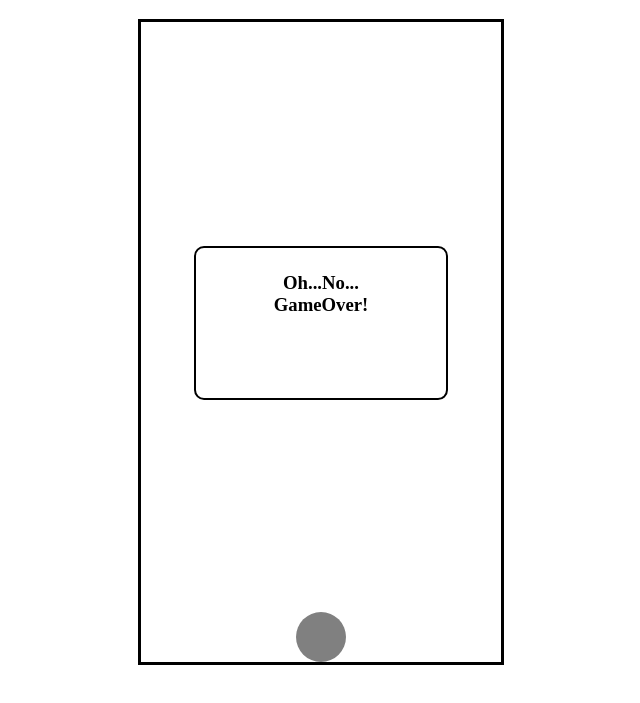
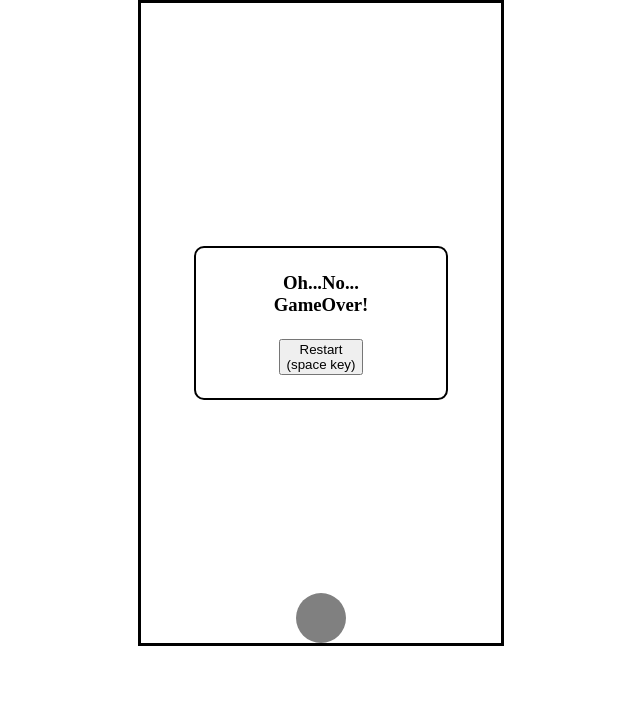
Before and after one commit to Yul310/Project01_Angry-Zverev, a plain HTML site: page index.html in a window 1280 px wide. Shown: the part 77-780 px from the top of the page, without its empty margins (319-959 px from the left). Drawn offline with Linux system fonts and the light colour scheme.

Commit message:
restarting button and function added

```diff
--- a/gameOne.js
+++ b/gameOne.js
@@ -1,4 +1,35 @@
-// GLOBAL DOM / VARIABLES
+/*========= DOM ========*/
+const container = document.getElementById('container');
+    //create a 'div'tag
+    const square = document.createElement('div');
+    container.append(square);
+    //square.style.attribute
+    square.style.border = 'solid 2px black'
+    square.style.borderRadius = '10px'
+    square.style.backgroundColor = 'white'
+    square.style.width = "250px"
+    square.style.height = "150px"
+    square.style.position = "absolute"
+    square.style.top = '50%'
+    square.style.left= '50%'
+    square.style.transform = 'translate(-50%,-50%)'
+    square.style.textAlign = 'center'
+
+    //create a 'text tag'
+    const textTag = document.createElement('h3')
+    textTag.innerText = "Oh...No...\n GameOver!"
+    square.append(textTag)
+    //textTag.style.attribute
+    textTag.style.padding= '5px 5px 5px 5px';
+   //create a 'restart button'
+   const restart = document.createElement('button')
+   restart.innerText = "Restart\n(space key)"
+   square.append(restart)
+   square.style.display = "none"
+
+
+
+/*========= VARIABLES ========*/
 let game = document.querySelector("#game");
 let zverev;
 let r = 25;//!!this variable is deciding player circle's radius & movement speed!!
@@ -9,6 +40,10 @@ game.setAttribute("width", getComputedStyle(game)["width"]);
 
 //controler
 document.addEventListener("keydown", movementHandler)
+//    restart.addEventListener("click",location.reload())
+// restart.addEventListener("keypress", space)
+
+
 
 /*=================== class Collections======================*/
 
@@ -151,8 +186,22 @@ function movementHandler(e) {
         case "ArrowRight":
             (you.x + you.radius) < game.width ? you.x += 2*r: null;
             break
+        case ' ' :
+                restarting();
+                console.log('working')
+                break
+
     }
 }
+// function space(e) {
+//     console.log("the key that was pressed was:" + e.code)
+//     switch (e.code) {
+//         case 'Space' :
+//             restarting();
+//             console.log('working')
+//             break
+//     }
+// }
 
 
 /* ================= functions ========================*/
@@ -183,6 +232,7 @@ function gameLoop() {
 
 
 
+
     // for(i=0;i<allBalls.length;i++){
     //     console.log(allBalls)
     //     allBalls[i].launch()
@@ -202,7 +252,7 @@ function detectHit(p1,p2) {
         p1.alive = false;
         p2.alive = false;
 
-       document.removeEventListener("keydown", movementHandler);
+    //    document.removeEventListener("keydown", movementHandler);
        gameOver() ;
     }
 
@@ -210,32 +260,22 @@ function detectHit(p1,p2) {
 
 //Game over Text
 function gameOver(){
-    //create a 'div'tag
-   const square = document.createElement('div');
-   const container = document.getElementById('container');
-   container.append(square);
-   //square.style.attribute
 
-   square.style.border = 'solid 2px black'
-   square.style.borderRadius = '10px'
-   square.style.width = "250px"
-   square.style.height = "150px"
-   square.style.position = "absolute"
-   square.style.top = '50%'
-   square.style.left= '50%'
-   square.style.transform = 'translate(-50%,-50%)'
-   square.style.textAlign = 'center'
-
-   //create a 'text tag'
-   const textTag = document.createElement('h3')
-   textTag.innerText = "Oh...No...\n GameOver!"
-   square.append(textTag)
-   //textTag.style.attribute
-   textTag.style.padding= '5px 5px 5px 5px';
-
+    if(you.alive){
+        square.style.display = "none"
+    }else{
+        square.style.display = "block"
+    }
 
 }
+function restarting(){
+ location.reload()
 
+}
+//Run Game
+function runGame() {
+    setInterval(gameLoop,45);
+}
 
 
 // function constructingBalls(){
@@ -251,7 +291,8 @@ function gameOver(){
 // }
 
 /* ================= Running Game ========================*/
-const runGame = setInterval(gameLoop,45);
+
+    runGame();
 
 
 // constructingBalls()
--- a/index.html
+++ b/index.html
@@ -10,9 +10,9 @@
 </head>
 <body>
  <H1>ANGRY ZVEREV</H1>
- <div id = 'container'></div>
+ <div id = 'container'>
         <canvas id="game"><!-- play it, a game --></canvas>
-
+      </div>
   </div>
   <script src="gameOne.js"></script>
 </body>
--- a/style.css
+++ b/style.css
@@ -15,6 +15,7 @@ html,body {
     position: absolute;
     top: 50%;
     left: 50%;
+    transform: translate(-50%,-50%);
     margin: 0 auto;
   }
 
```
